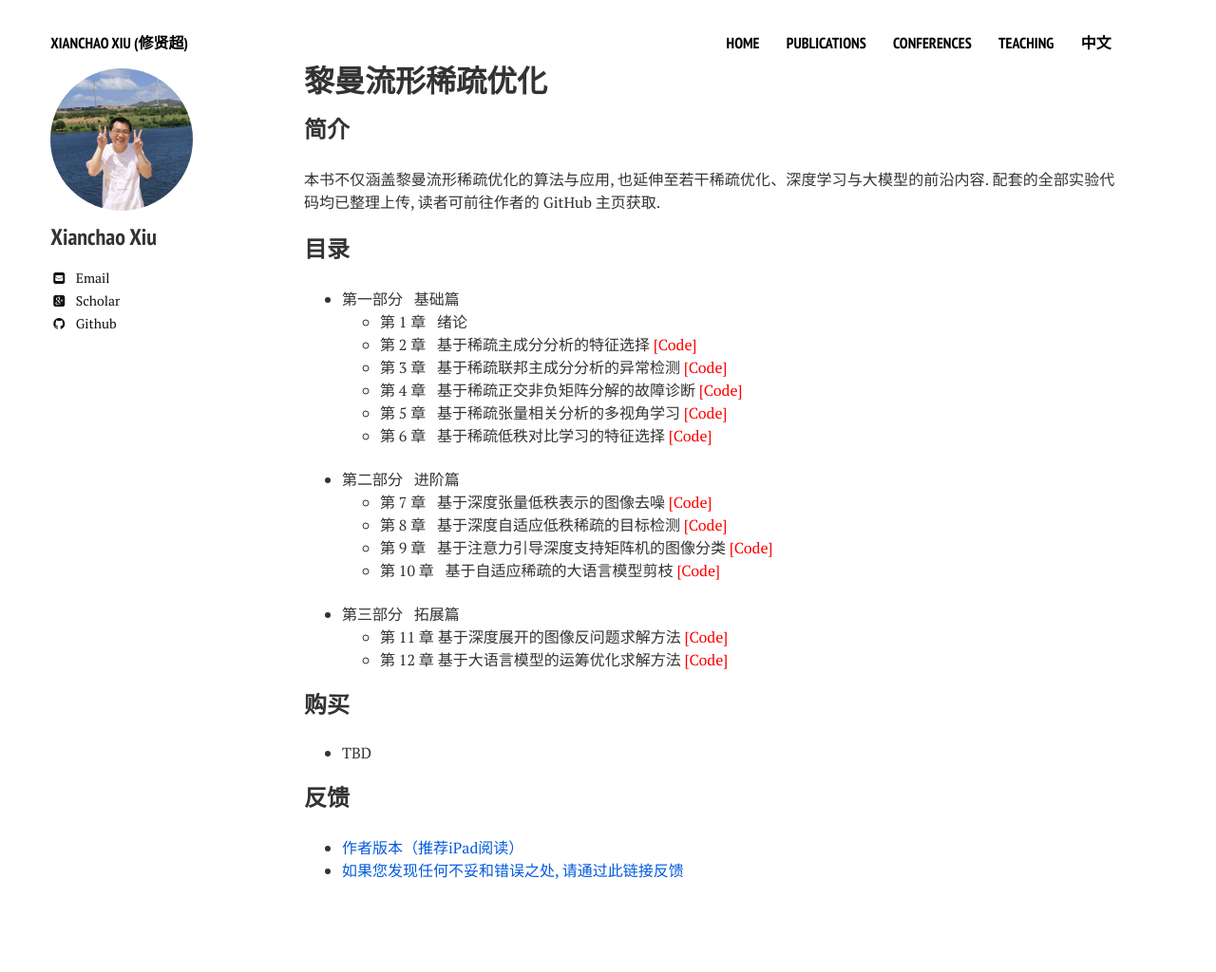
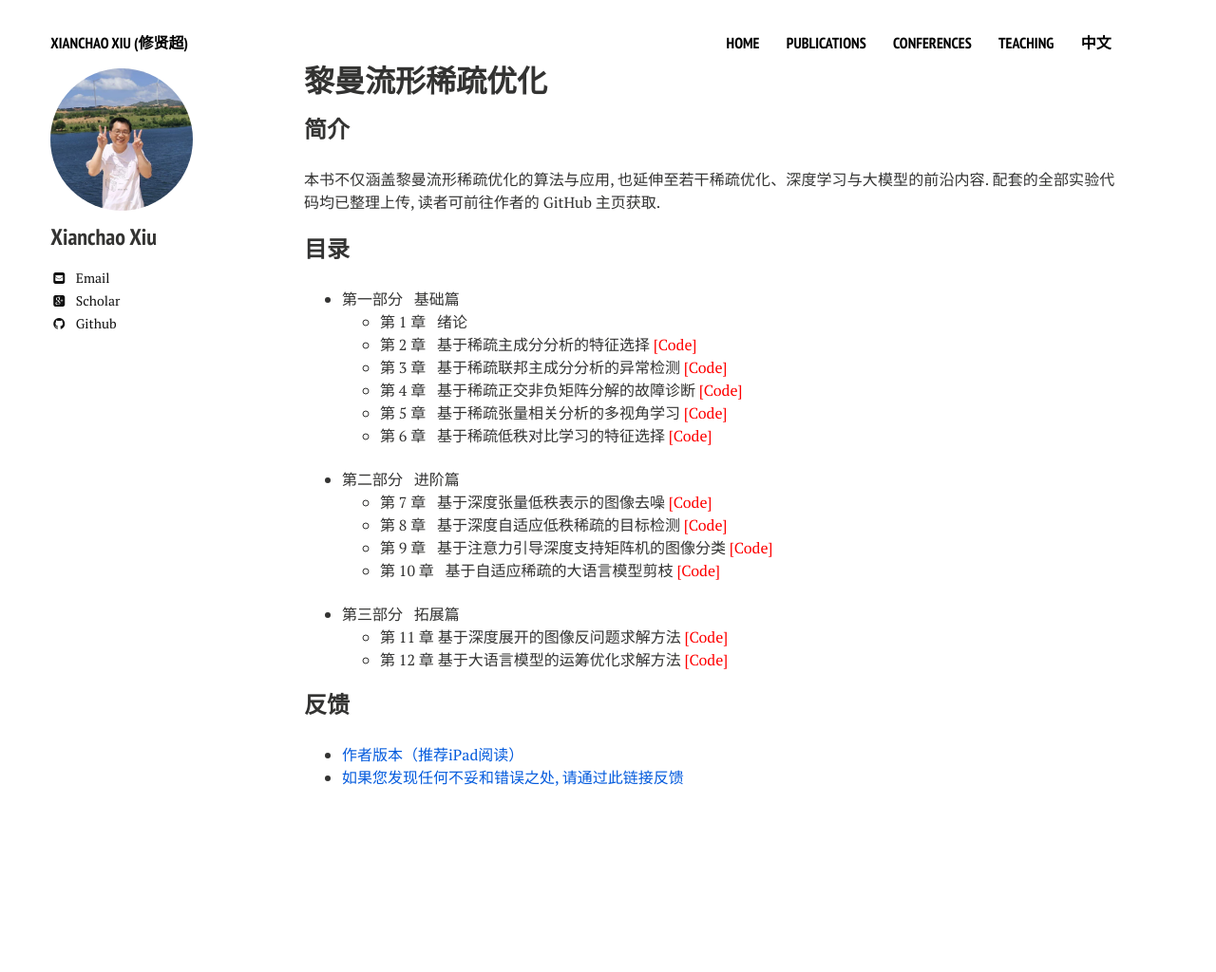
Before and after one commit to xianchaoxiu/xianchaoxiu.github.io, a Jekyll site: the page built from chinese/book/OPT/index.md, in a window 1280 px wide. Shown: the whole page at 95% size. Built offline with Jekyll 4.4.1, drawn with Linux system fonts in a browser that asks for light colours; nearby versions of some CDN libraries; after the commit the page ends 926 px from its top, so only the background shows below that.

Commit message:
Update index.md

```diff
--- a/chinese/book/OPT/index.md
+++ b/chinese/book/OPT/index.md
@@ -30,9 +30,6 @@ share: false
   - 第 12 章 基于大语言模型的运筹优化求解方法 <a href="https://github.com/xianchaoxiu/LLM4OR" class="textlink" target="_blank" style="color: red;">[Code]</a> <br>
 
 
-### 购买
-* TBD
-
 
 ### 反馈
 * <a href="../OPT/黎曼流形稀疏优化.pdf" class="textlink" target="_blank"> 作者版本（推荐iPad阅读） </a> <br>
```
